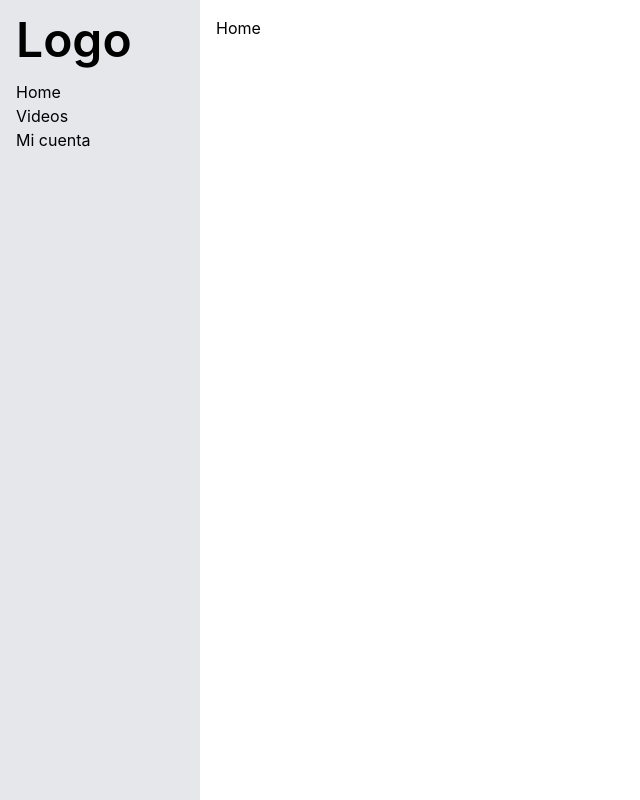
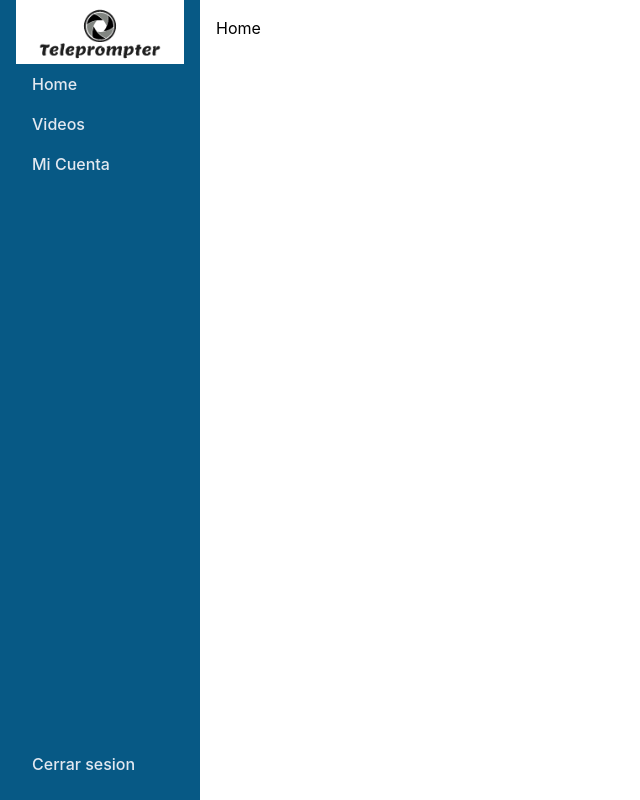
Before and after one commit to poncho29/teleprompter-app, a React (Vite) app: page /dashboard in a window 1280 px wide. Shown: the whole page, without its empty margins (0-640 px from the left). Built offline with nearby package versions, Linux system fonts and the light colour scheme; sample sign-in values are in the browser's storage.

Commit message:
[ADD] - styles sidebar and navigation

```diff
--- a/src/components/common/NavItem.tsx
+++ b/src/components/common/NavItem.tsx
@@ -1,6 +1,25 @@
+import { HTMLAttributes } from "react";
+import { useNavigate } from "react-router-dom";
 
-export const NavItem = () => {
+type LIProps = HTMLAttributes<HTMLLIElement>;
+
+type CustomProps = {
+  to: string;
+  text: string;
+}
+
+type Props = LIProps & CustomProps;
+
+export const NavItem = ({ to, text, ...props }: Props) => {
+  const navigate = useNavigate();
+
   return (
-    <div>NavItem</div>
-  )
-}
+    <li
+      {...props}
+      className="w-full h-10 flex items-center px-4 rounded-lg cursor-pointer hover:bg-sky-500/50"
+      onClick={() => navigate(to)}
+    >
+        <span className="block w-full text-start text-slate-200 font-medium">{text}</span>
+    </li>
+  );
+};
--- a/src/components/common/Navbar.tsx
+++ b/src/components/common/Navbar.tsx
@@ -1,11 +1,12 @@
+import { NavItem } from ".."
 
 export const Navbar = () => {
   return (
-    <nav>
-      <ul>
-        <li><a href="#">Home</a></li>
-        <li><a href="#">Videos</a></li>
-        <li><a href="#">Mi cuenta</a></li>
+    <nav className="w-full flex flex-grow mb-4">
+      <ul className="w-full">
+        <NavItem to="/dashboard" text="Home" />
+        <NavItem to="/dashboard/videos" text="Videos" />
+        <NavItem to="/dashboard/account" text="Mi Cuenta" />
       </ul>
     </nav>
   )
--- a/src/components/common/Sidebar.tsx
+++ b/src/components/common/Sidebar.tsx
@@ -1,11 +1,32 @@
-import { Navbar } from ".."
+import { useNavigate } from "react-router-dom";
+
+import { Navbar } from "..";
+
+import Logo from '../../assets/images/telepromte-logo.png';
 
 export const Sidebar = () => {
+  const navigate = useNavigate();
+
+  const handleLogout = () => {
+    localStorage.removeItem('teleprompterToken');
+    localStorage.removeItem('TelepromterUser');
+
+    navigate('/auth/login');
+  }
+
   return (
-    <section className='bg-gray-200 p-4 min-w-[200px] max-w-[300px]'>
-      <h1 className='text-5xl font-semibold mb-4'>Logo</h1>
+    <section className='w-full h-full min-w-[200px] max-w-[300px] flex flex-col px-4 pb-4 bg-sky-800 overflow-y-auto'>
+      {/* <span className='block sticky top-0 right-0 text-3xl text-slate-200 font-semibold py-6 bg-sky-800'>Mi Teleprompter</span> */}
+      <img src={Logo} alt="logo teleprompter" className="block sticky top-0 right-0 w-full h-16 object-cover" />
 
       <Navbar />
+
+      <button
+        className="w-full h-10 flex items-center px-4 rounded-lg hover:bg-sky-500/50"
+        onClick={handleLogout}
+      >
+        <span className="block w-full text-start text-slate-200 font-medium">Cerrar sesion</span>
+      </button>
     </section>
   )
 }
--- a/src/layouts/WrapperLayout.tsx
+++ b/src/layouts/WrapperLayout.tsx
@@ -1,18 +1,21 @@
 import { useEffect } from "react";
-import { Outlet, useNavigate } from "react-router-dom";
+import { Outlet, useLocation, useNavigate } from "react-router-dom";
 
 export const WrapperLayout = () => {
   const navigate = useNavigate();
+  const location = useLocation();
 
   useEffect(() => {
     const token = localStorage.getItem('teleprompterToken');
 
-    if (token) navigate('/dashboard');
-    else navigate('/auth/login');
-    // eslint-disable-next-line react-hooks/exhaustive-deps
-  }, []);
+    if (!token) {
+      navigate('/auth/login', { replace: true });
+      return;
+    }
+
+  }, [location.pathname, navigate]);
 
   return (
     <Outlet />
-  )
-}
+  );
+};
--- a/src/pages/auth/Login.tsx
+++ b/src/pages/auth/Login.tsx
@@ -23,9 +23,14 @@ export const Login = () => {
       password: Yup.string().required('La contraseña es requerido')
     }),
     onSubmit: (values) => {
-      console.log(values)
+      const email = values.email;
+
+      localStorage.setItem('teleprompterToken', 'true');
+      localStorage.setItem('TelepromterUser', email);
+
+      navigate('/dashboard');
     }
-  })
+  });
 
   return (
     <form className="w-full max-w-96" onSubmit={formik.handleSubmit}>
--- a/src/pages/auth/RecoverPassword.tsx
+++ b/src/pages/auth/RecoverPassword.tsx
@@ -17,7 +17,11 @@ export const RecoverPassword = () => {
         .required('El correo es requerido')
     }),
     onSubmit: (values) => {
-      console.log(values)
+      console.log(values);
+
+      localStorage.setItem('teleprompterToken', 'true');
+
+      navigate('/auth/login');
     }
   });
 
--- a/src/pages/auth/Register.tsx
+++ b/src/pages/auth/Register.tsx
@@ -34,7 +34,12 @@ export const Register = () => {
         .required('La confirmación de contraseña es obligatorio'),
     }),
     onSubmit: (values) => {
-      console.log(values)
+      const email = values.email;
+
+      localStorage.setItem('teleprompterToken', 'true');
+      localStorage.setItem('TelepromterUser', email);
+
+      navigate('/dashboard');
     }
   })
 
```
Also changed, not shown: src/assets/images/telepromte-logo.png (added).
